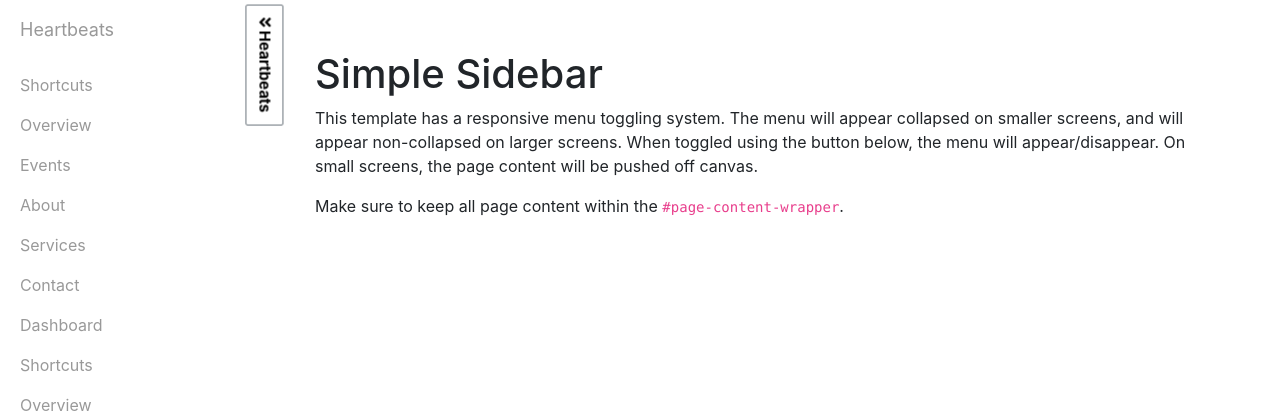
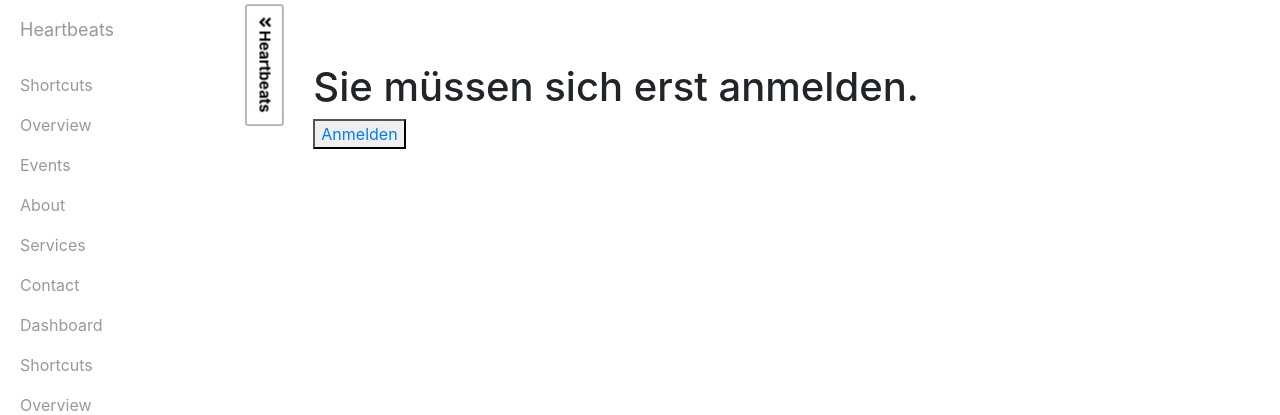
Before and after one commit to Buni48/management-portal, a Django app: page /home/ in a window 1280 px wide. Shown: the part 56-471 px from the top of the page. Run offline with Django 3.2, Linux system fonts and the light colour scheme; some libraries are stand-ins or nearby versions.

Commit message:
Fixed styling for login page

```diff
--- a/templates/base.html
+++ b/templates/base.html
@@ -40,18 +40,8 @@
         {% block navbar %}
         {% endblock navbar %}
 
-        <div id="wrapper">
-            {% block heartbeat_sidebar %}
-            {% endblock heartbeat_sidebar %}
-
-            <div id="page-content-wrapper">
-                {% block content %}
-                {% endblock content %}
-
-                {% block sidebar_toggle %}
-                {% endblock sidebar_toggle %}
-            </div>
-        </div>
+        {% block general_content %}
+        {% endblock general_content %}
 
         {% block footer %}
         {% endblock footer %}
--- a/templates/home.html
+++ b/templates/home.html
@@ -7,15 +7,7 @@
 
 <!-- Content-->
 {% block content %}
-    <div class="container-fluid">
-        <h1>Simple Sidebar</h1>
-        <p>This template has a responsive menu toggling system. The menu will appear collapsed on smaller screens, and will appear non-collapsed on larger
-
-screens. When toggled using the button below, the menu will appear/disappear. On small screens, the page content will be pushed off canvas.</p>
-        <p>Make sure to keep all page content within the <code>#page-content-wrapper</code>.</p>
-
-    </div>
-    <!-- <div class="content">
+    <div class="content">
         {% if request.user.is_authenticated %}
             <h1>Startseite</h1>
 
@@ -26,5 +18,5 @@ screens. When toggled using the button below, the menu will appear/disappear. On
             </button>
 
         {% endif %}
-    </div> -->
+    </div>
 {% endblock content %}
--- a/templates/site.html
+++ b/templates/site.html
@@ -61,7 +61,9 @@
   </nav>
 {% endblock navbar %}
 
-{% block heartbeat_sidebar %}
+{% block general_content %}
+<div id="wrapper">
+    <!-- Sidebar -->
     <div id="sidebar-wrapper">
         <ul class="sidebar-nav">
             <li class="sidebar-brand">
@@ -114,9 +116,12 @@
             </li>
         </ul>
     </div>
-{% endblock heartbeat_sidebar %}
+    <div id="page-content-wrapper">
+        <!-- Page Content-->
+        {% block content %}
+        {% endblock content %}
 
-{% block sidebar_toggle %}
+        <!-- Sidebar Toggle -->
         <button id="menu-toggle" class="btn btn-secondary">
             <i id="toggleIcon" class="fa fa-angle-double-down"></i>
             Heartbeats
@@ -131,7 +136,9 @@
                 $("#wrapper").toggleClass("toggled");
             });
         </script>
-{% endblock sidebar_toggle %}
+    </div>
+</div>
+{% endblock general_content %}
 
 {% block footer %}
     <footer>
--- a/templates/user_management/logged_out.html
+++ b/templates/user_management/logged_out.html
@@ -6,7 +6,7 @@
 {% endblock title %}
 
 <!-- Content-->
-{% block content %}
+{% block general_content %}
     <div class="content">
         {% if request.user.is_authenticated %}
             <h1>Du bist noch angemeldet.</h1>
@@ -21,4 +21,4 @@
             </button>
         {% endif %}
     </div>
-{% endblock content %}
+{% endblock general_content %}
--- a/templates/user_management/login.html
+++ b/templates/user_management/login.html
@@ -7,8 +7,8 @@
 {% endblock title %}
 
 <!-- Content-->
-{% block content %}
-<div class="content">
+{% block general_content %}
+<div>
     {% if request.user.is_authenticated %}
         <div>
             <h4 style="color: #29588c; text-align-last: center;">Sie sind bereits angemeldet</h4>
@@ -63,4 +63,4 @@
     {% endif %}
 </div>
 
-{% endblock content %}
+{% endblock general_content %}
```
Lines whose indentation alone changed are shown as unchanged.
